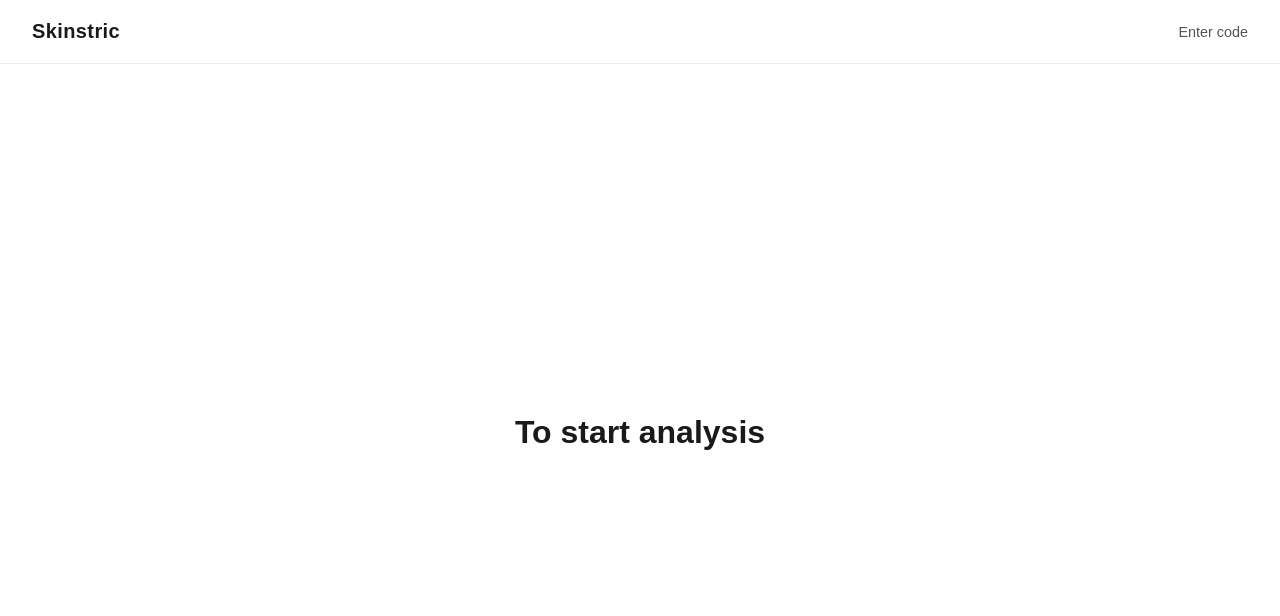
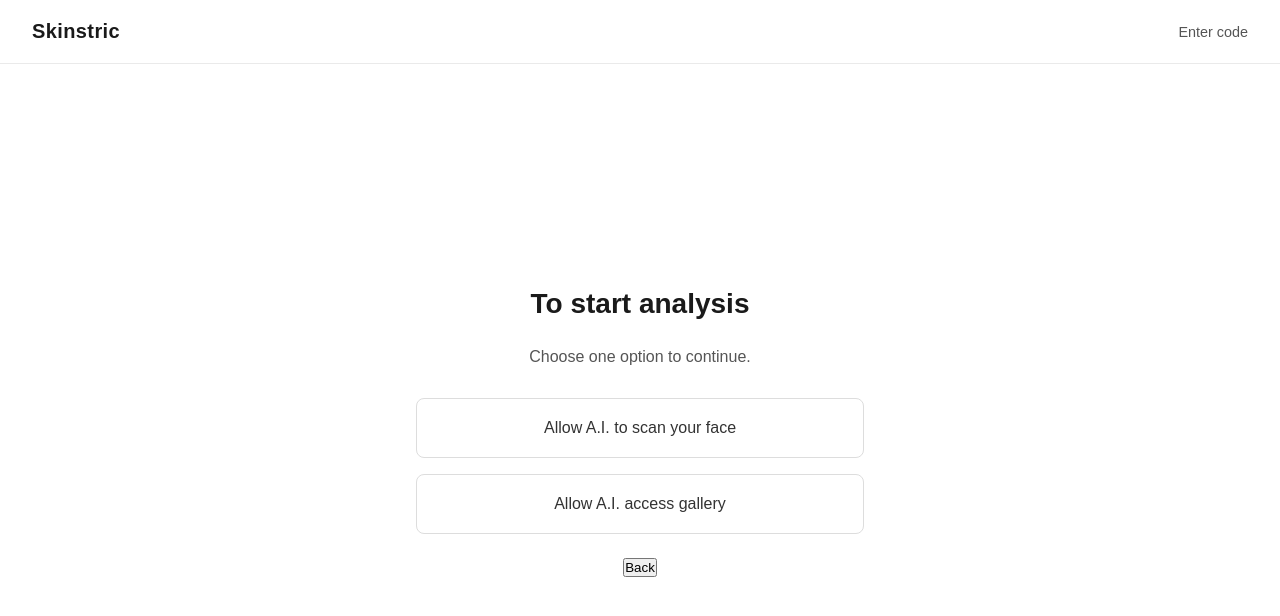
Before and after one commit to gearkid1127/skinstric-internship, a Next.js app: page /testing in a window 1280 px wide. Shown: the top 616 px of the page. Built offline with nearby package versions, Linux system fonts and the light colour scheme.

Commit message:
Add testing flow routes (camera and gallery)

```diff
--- a/app/globals.css
+++ b/app/globals.css
@@ -203,3 +203,59 @@ body {
   cursor: not-allowed;
   color: #666;
 }
+
+/* ===================== */
+/* Testing Page */
+/* ===================== */
+
+.testing {
+  flex: 1;
+  display: flex;
+  justify-content: center;
+  align-items: center;
+  padding: 2rem;
+}
+
+.testing-card {
+  max-width: 28rem;
+  width: 100%;
+  text-align: center;
+  display: flex;
+  flex-direction: column;
+  gap: 1.5rem;
+}
+
+.testing-title {
+  font-size: 1.75rem;
+  font-weight: 600;
+  margin-bottom: 0.25rem;
+}
+
+.testing-subtitle {
+  font-size: 1rem;
+  color: #555;
+}
+
+.testing-options {
+  display: flex;
+  flex-direction: column;
+  gap: 1rem;
+  margin-top: 0.5rem;
+}
+
+.testing-option {
+  padding: 1.25rem 1.5rem;
+  border: 1px solid #ddd;
+  border-radius: 0.5rem;
+  background: white;
+  font-size: 1rem;
+  color: #333;
+  cursor: pointer;
+  transition: border-color 0.2s ease, background 0.2s ease;
+  text-align: center;
+}
+
+.testing-option:hover {
+  border-color: #111;
+  background: #fafafa;
+}
--- a/app/testing/page.tsx
+++ b/app/testing/page.tsx
@@ -1,7 +1,40 @@
+import { useRouter } from "next/navigation";
+
 export default function TestingPage() {
+  const router = useRouter();
+
   return (
-    <div>
-      <h1>To start analysis</h1>
-    </div>
+    <section className="testing">
+      <div className="testing-card">
+        <h1 className="testing-title">To start analysis</h1>
+        <p className="testing-subtitle">Choose one option to continue.</p>
+
+        <div className="testing-options">
+          <button
+            className="testing-option"
+            onClick={() => router.push("/testing/camera")}
+          >
+            Allow A.I. to scan your face
+          </button>
+
+          <button
+            className="testing-option"
+            onClick={() => router.push("/testing/gallery")}
+          >
+            Allow A.I. access gallery
+          </button>
+        </div>
+
+        <div className="enter-actions">
+          <button
+            type="button"
+            className="button button-secondary"
+            onClick={() => router.push("/enter")}
+          >
+            Back
+          </button>
+        </div>
+      </div>
+    </section>
   );
 }
```
Also changed, not shown: app/testing/camera/page.tsx (added, +8 -0 lines), app/testing/gallery/page.tsx (added, +8 -0 lines).
